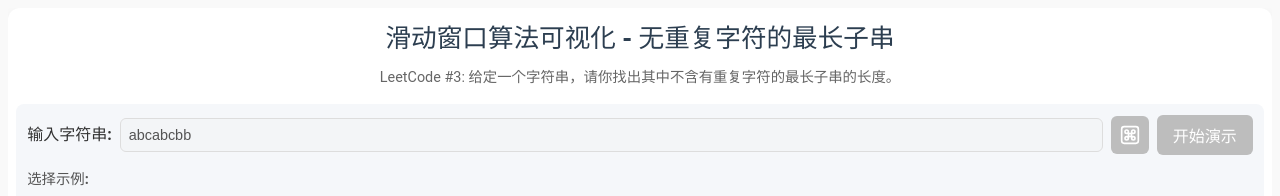
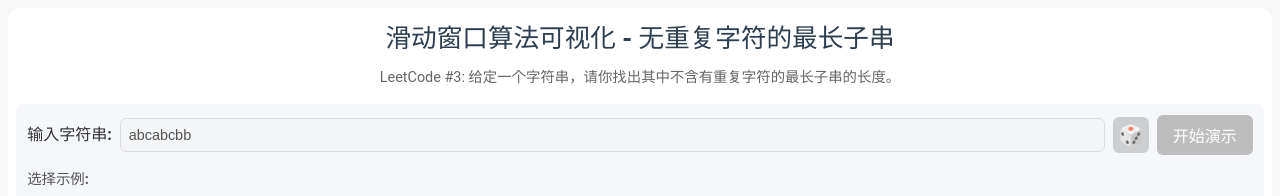
Before and after one commit to fuck-algorithm/leetcode-3-longest-substring-without-repeating-characters, a React (Vite) app: page / in a window 1280 px wide. Shown: the top 196 px of the page. Built offline with nearby package versions, Linux system fonts and the light colour scheme.

Commit message:
将骰子SVG图标替换为🎲emoji表情符号

```diff
--- a/src/App.css
+++ b/src/App.css
@@ -145,9 +145,9 @@ h1 {
   display: flex;
   align-items: center;
   justify-content: center;
-  padding: 0.5rem;
-  width: 38px;
-  height: 38px;
+  padding: 0.3rem;
+  width: 36px;
+  height: 36px;
   background-color: #009688;
   color: white;
   font-weight: 600;
@@ -155,13 +155,8 @@ h1 {
   border-radius: 6px;
   cursor: pointer;
   transition: all 0.3s;
-}
-
-.random-button svg {
-  width: 20px;
-  height: 20px;
-  stroke: white;
-  stroke-width: 2;
+  font-size: 20px;
+  line-height: 1;
 }
 
 .random-button:hover {
@@ -175,6 +170,7 @@ h1 {
   cursor: not-allowed;
   transform: none;
   box-shadow: none;
+  opacity: 0.7;
 }
 
 /* 示例选择 */
--- a/src/components/input/InputPanel.tsx
+++ b/src/components/input/InputPanel.tsx
@@ -90,14 +90,7 @@ const InputPanel: React.FC<InputPanelProps> = ({
             disabled={disabled}
             title="生成随机字符串"
           >
-            <svg xmlns="http://www.w3.org/2000/svg" width="16" height="16" viewBox="0 0 24 24" fill="none" stroke="currentColor" strokeWidth="2" strokeLinecap="round" strokeLinejoin="round">
-              <rect x="2" y="2" width="20" height="20" rx="3" ry="3"></rect>
-              <circle cx="8" cy="8" r="2"></circle>
-              <circle cx="16" cy="8" r="2"></circle>
-              <circle cx="8" cy="16" r="2"></circle>
-              <circle cx="16" cy="16" r="2"></circle>
-              <circle cx="12" cy="12" r="2"></circle>
-            </svg>
+            🎲
           </button>
           <button
             type="submit"
```
